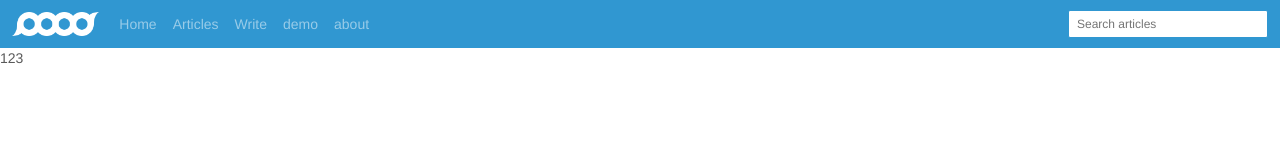
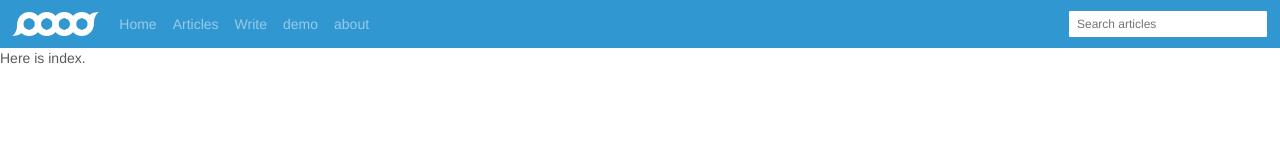
Before and after one commit to michaelji520/mz-blog-fe, a React app: page /index in a window 1280 px wide. Shown: the top 160 px of the page. Built offline with nearby package versions, Linux system fonts and the light colour scheme.

Commit message:
style:change word

```diff
--- a/src/App.js
+++ b/src/App.js
@@ -9,9 +9,7 @@ import BlogHeader from './views/header/header';
 function App() {
   return (
     <Router>
-      <div className="blog">
-        <BlogHeader></BlogHeader>
-      </div>
+      <BlogHeader></BlogHeader>
       {routers.map((route, idx) => {
         return (
           <Route
--- a/src/views/home/home.js
+++ b/src/views/home/home.js
@@ -3,7 +3,7 @@ import React from 'react';
 export default class Home extends React.Component {
   render () {
     return (
-      <div>123</div>
+      <div className="blog-content">Here is index.</div>
     );
   }
 }
```
